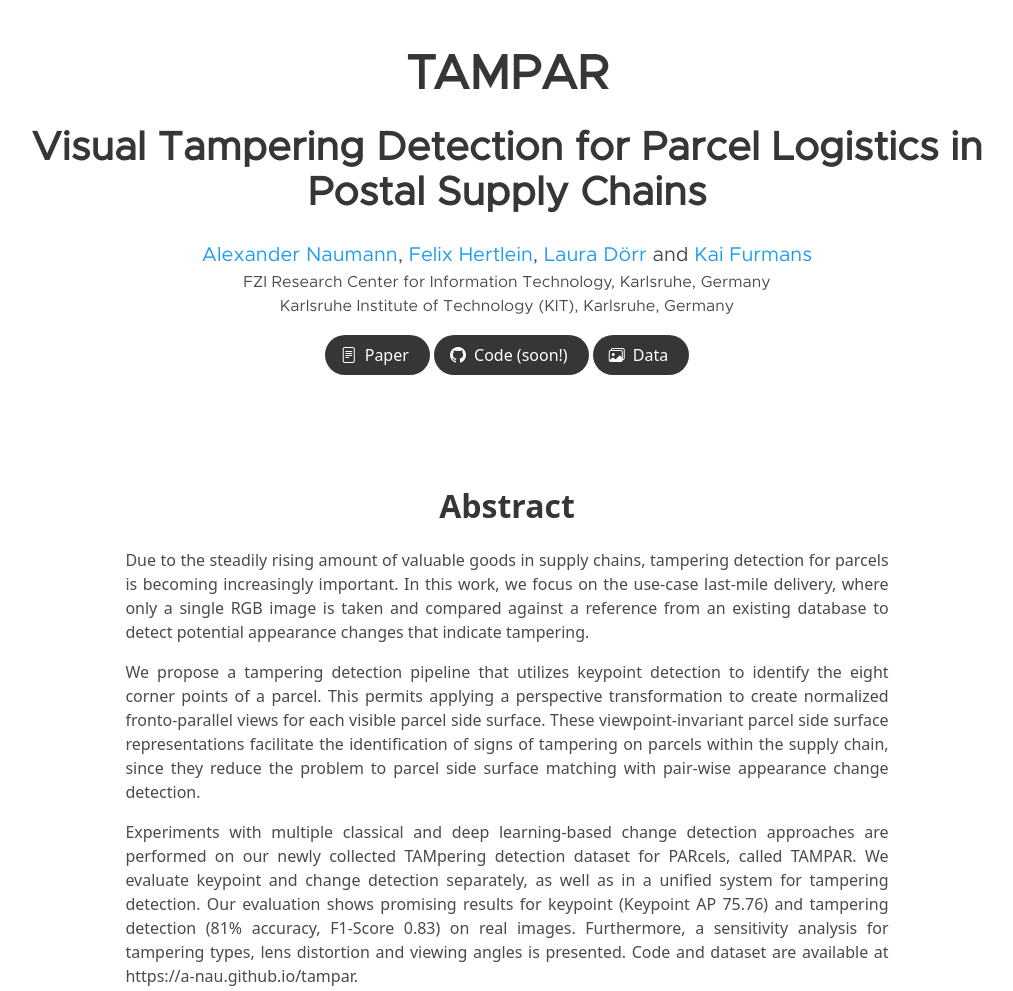
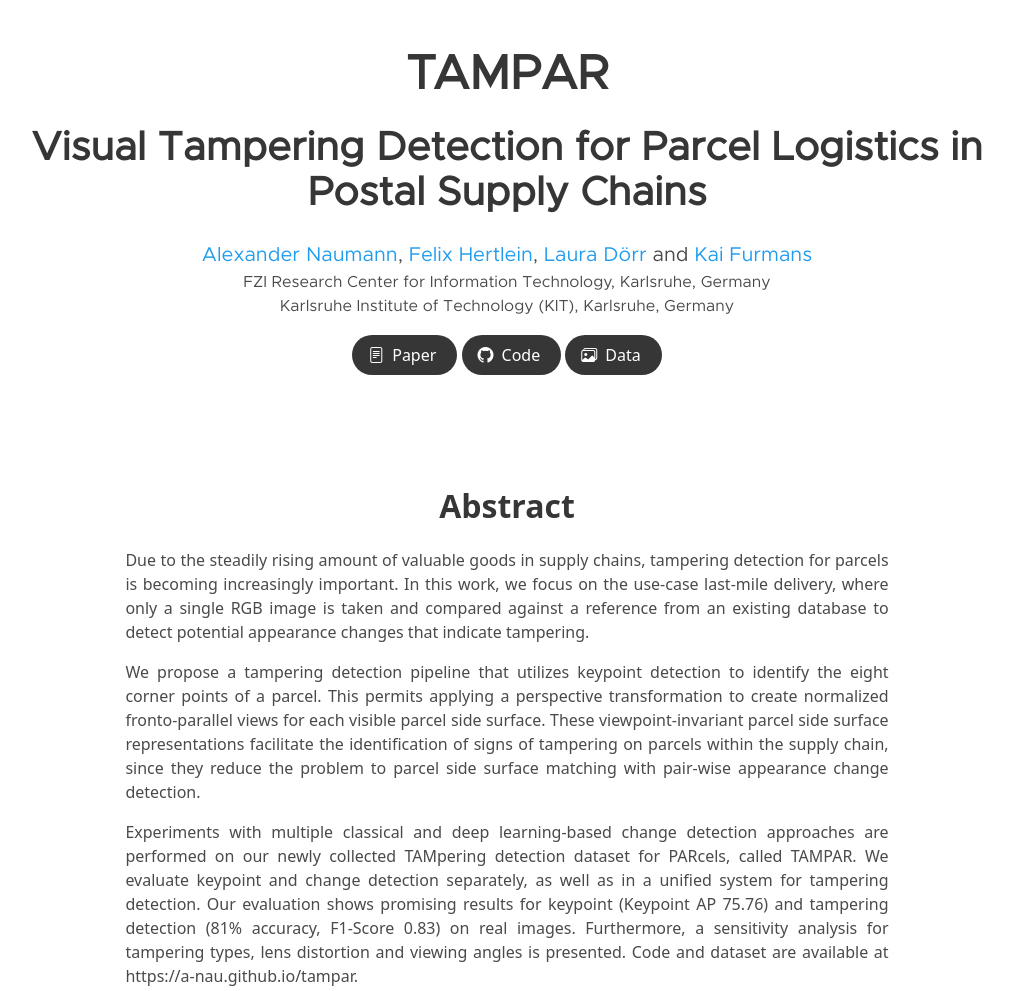
Before and after one commit to a-nau/tampar, a plain HTML site: page index.html in a window 1280 px wide. Shown: the top 991 px of the page, without its empty margins (133-1146 px from the left). Drawn offline with Linux system fonts and the light colour scheme; a web font is replaced by a local one.

Commit message:
feat: remove soon from code

```diff
--- a/index.html
+++ b/index.html
@@ -87,7 +87,7 @@
                                         <span class="icon">
                                             <i class="bi bi-github"></i>
                                         </span>
-                                        <span>Code (soon!)</span>
+                                        <span>Code</span>
                                     </a>
                                 </span>
                                 <!-- Dataset Link. -->
```
